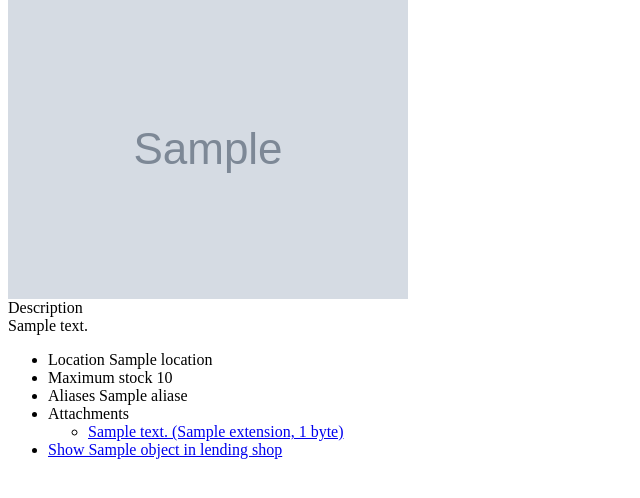
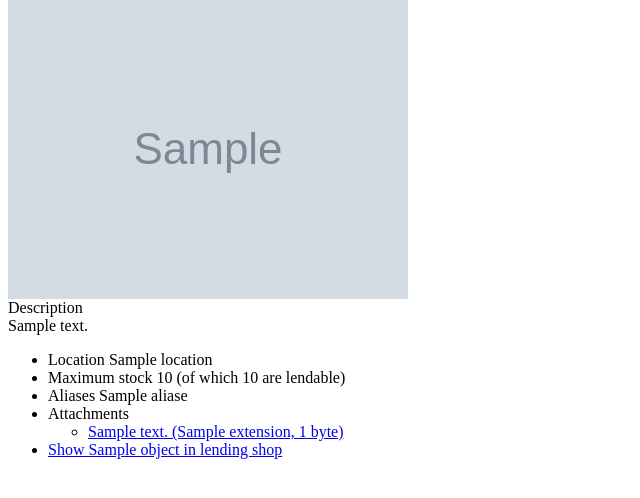
Before and after one commit to gafderks/dbase, a Django app: template catalog/templates/catalog/material_card.html in a window 1280 px wide. Shown: the part 81-579 px from the top of the page, without its empty margins (0-640 px from the left). Run offline with Django 3.2, Linux system fonts and the light colour scheme; the template is opened without the code that fills it: most values are stand-ins (such as "Sample title", 1, 10 or a date in 2020); grey boxes marked "Sample" are stand-in pictures; some libraries are stand-ins or nearby versions.

Commit message:
Added tests for material card update

```diff
--- a/catalog/templates/catalog/material_card.html
+++ b/catalog/templates/catalog/material_card.html
@@ -73,8 +73,27 @@
       <li class="list-group-item material-location"><span>{% translate "Location" %}</span> {{ object.location.name }}
       </li>
     {% endif %}
-    {% if object.stock_value %}
-      <li class="list-group-item material-stock"><span>{% translate "Maximum stock" %}</span> {{ object.stock }}</li>
+    {% if object.stock_value is not None or object.lendable_stock_value is not None %}
+      <li class="list-group-item material-stock">
+        <span>{% translate "Maximum stock" %}</span>
+        {% if object.stock_value is not None %}
+          {{ object.stock }}
+        {% endif %}
+        {% if object.lendable_stock_value is not None and object.stock_value is not None %}
+          {% blocktranslate with amount=object.lendable_stock count counter=object.lendable_stock_value  %}
+          (of which {{ amount }} is lendable)
+          {% plural %}
+          (of which {{ amount }} are lendable)
+          {% endblocktranslate %}
+        {% endif %}
+        {% if object.lendable_stock_value is not None and object.stock_value is None %}
+          {% blocktranslate with amount=object.lendable_stock count counter=object.lendable_stock_value  %}
+          {{ amount }} is lendable
+          {% plural %}
+          {{ amount }} are lendable
+          {% endblocktranslate %}
+        {% endif %}
+      </li>
     {% endif %}
     {% if object.aliases.all %}
       <li class="list-group-item material-aliases"><span>{% translate "Aliases" %}</span> {{ object.aliases.all|join:", " }}</li>
```
